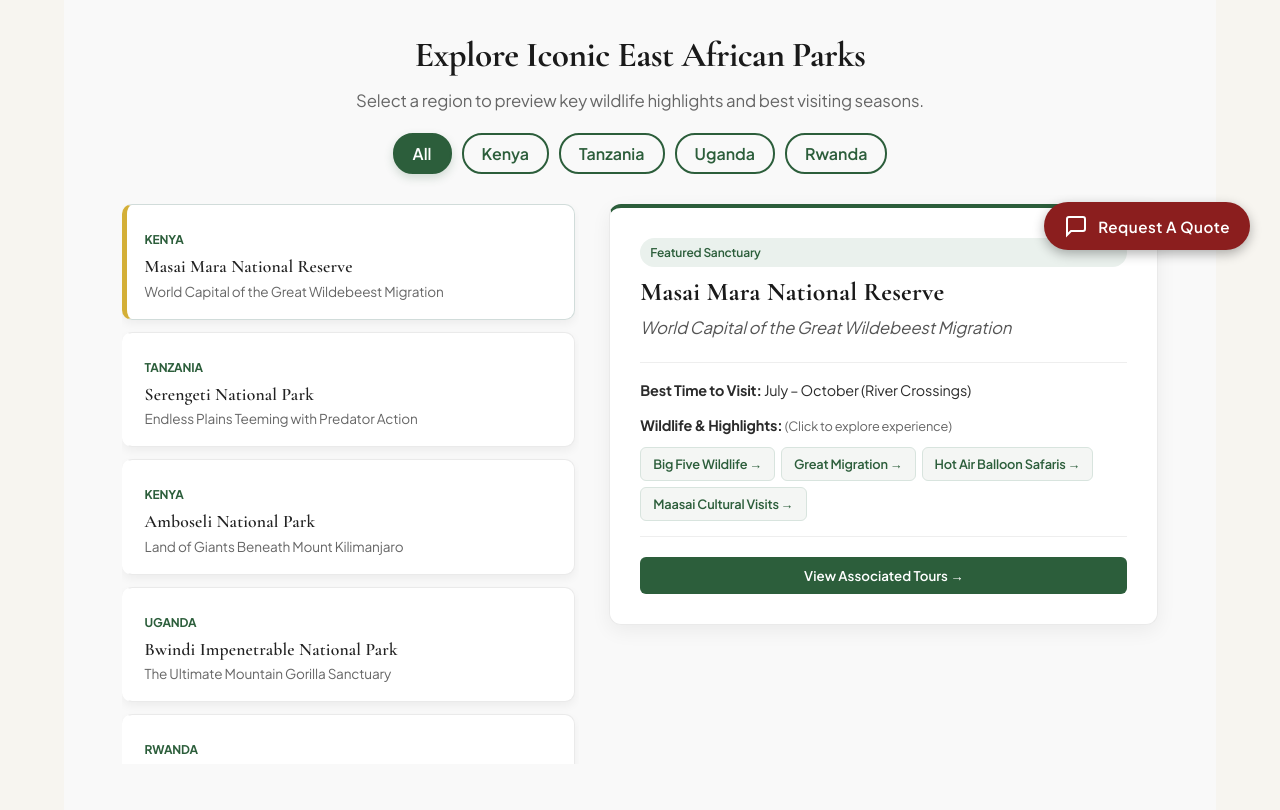
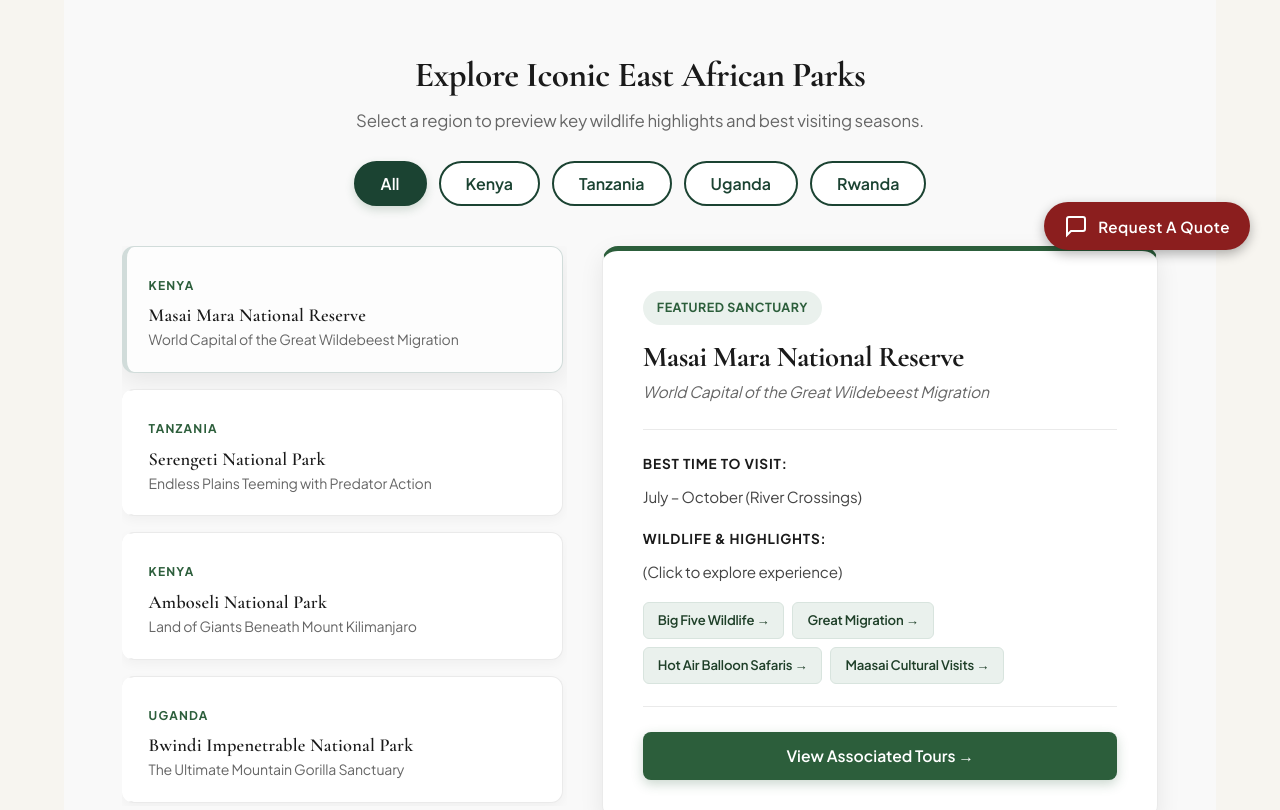
Before and after one commit to mkavulu/Mimoka-Tours-Safari, a React (Vite) app: page /destinations in a window 1280 px wide. Shown: the part 520-1330 px from the top of the page. Built offline with nearby package versions, Linux system fonts and the light colour scheme.

Commit message:
made changes

```diff
--- a/src/pages/Destinations.jsx
+++ b/src/pages/Destinations.jsx
@@ -13,9 +13,9 @@ import elephantImg from '../assets/elephant.jpeg';
 import camp1Img from '../assets/camp1.jpg';
 import camp2Img from '../assets/camp2.jpeg';
 
-// Import Destination Explorer Data & Component
+// Import Destination Explorer Data & Component Styles
 import { destinationsData } from '../data/destinationsData';
-import '../components/DestinationExplorer.css'; // or keep style unified
+import '../components/DestinationExplorer.css';
 
 export default function Destinations() {
   const navigate = useNavigate();
@@ -255,26 +255,17 @@ export default function Destinations() {
       </div>
 
       {/* Phase 2: Interactive Destination Explorer Section */}
-      <section className="explorer-section" style={{ padding: '60px 5%', background: '#f9f9f9' }}>
-        <div className="explorer-header" style={{ textAlign: 'center', marginBottom: '30px' }}>
+      <section className="explorer-section">
+        <div className="explorer-header">
           <h2>Explore Iconic East African Parks</h2>
           <p>Select a region to preview key wildlife highlights and best visiting seasons.</p>
 
-          <div className="country-filter-tabs" style={{ display: 'flex', justifyContent: 'center', gap: '10px', marginTop: '20px', flexWrap: 'wrap' }}>
+          <div className="country-filter-tabs">
             {countries.map(country => (
               <button
                 key={country}
                 className={selectedCountry === country ? 'tab-btn active' : 'tab-btn'}
                 onClick={() => setSelectedCountry(country)}
-                style={{
-                  padding: '8px 18px',
-                  borderRadius: '20px',
-                  border: '2px solid #2c5e3b',
-                  background: selectedCountry === country ? '#2c5e3b' : 'transparent',
-                  color: selectedCountry === country ? '#fff' : '#2c5e3b',
-                  fontWeight: '600',
-                  cursor: 'pointer'
-                }}
               >
                 {country}
               </button>
@@ -282,67 +273,55 @@ export default function Destinations() {
           </div>
         </div>
 
-        <div className="explorer-grid" style={{ display: 'grid', gridTemplateColumns: '1fr 1.2fr', gap: '30px', maxWidth: '1200px', margin: '0 auto' }}>
-          <div className="destinations-list" style={{ display: 'flex', flexDirection: 'column', gap: '12px' }}>
+        <div className="explorer-grid">
+          <div className="destinations-list">
             {filteredDestinations.map(dest => (
               <div
                 key={dest.id}
                 className={`destination-card ${activeDestination.id === dest.id ? 'active' : ''}`}
                 onClick={() => setActiveDestination(dest)}
-                style={{
-                  background: '#fff',
-                  padding: '18px',
-                  borderRadius: '10px',
-                  cursor: 'pointer',
-                  borderLeft: activeDestination.id === dest.id ? '5px solid #d4af37' : '5px solid transparent',
-                  boxShadow: '0 4px 10px rgba(0,0,0,0.05)'
-                }}
               >
-                <span style={{ fontSize: '0.75rem', fontWeight: '700', color: '#2c5e3b', textTransform: 'uppercase' }}>{dest.country}</span>
-                <h3 style={{ margin: '4px 0', fontSize: '1.1rem', color: '#222' }}>{dest.name}</h3>
-                <p style={{ margin: 0, fontSize: '0.85rem', color: '#666' }}>{dest.tagline}</p>
+                <span className="dest-country-tag">{dest.country}</span>
+                <h3>{dest.name}</h3>
+                <p>{dest.tagline}</p>
               </div>
             ))}
           </div>
 
-          <div className="destination-preview-panel" style={{ background: '#fff', padding: '30px', borderRadius: '12px', boxShadow: '0 6px 20px rgba(0,0,0,0.06)', borderTop: '4px solid #2c5e3b' }}>
-            <span style={{ background: '#eaf1ed', color: '#2c5e3b', padding: '4px 10px', borderRadius: '15px', fontSize: '0.75rem', fontWeight: '600', display: 'inline-block', marginBottom: '10px' }}>Featured Sanctuary</span>
-            <h3 style={{ fontSize: '1.6rem', color: '#1a1a1a', margin: '0 0 5px 0' }}>{activeDestination.name}</h3>
-            <p style={{ color: '#555', fontStyle: 'italic', marginBottom: '20px' }}>{activeDestination.tagline}</p>
+          <div className="destination-preview-panel">
+            <span className="preview-badge">Featured Sanctuary</span>
+            <div className="preview-content">
+              <h3>{activeDestination.name}</h3>
+              <p className="preview-tagline">{activeDestination.tagline}</p>
 
-            <div style={{ borderTop: '1px solid #eee', borderBottom: '1px solid #eee', padding: '15px 0', marginBottom: '20px' }}>
-              <p style={{ margin: '0 0 10px 0', fontSize: '0.9rem' }}><strong>Best Time to Visit:</strong> {activeDestination.bestTime}</p>
-              <p style={{ margin: '0 0 8px 0', fontSize: '0.9rem' }}><strong>Wildlife & Highlights:</strong> <span style={{ fontSize: '0.8rem', color: '#666' }}>(Click to explore experience)</span></p>
+              <div className="preview-details">
+                <div className="detail-item">
+                  <strong>Best Time to Visit:</strong>
+                  <span>{activeDestination.bestTime}</span>
+                </div>
+                <div className="detail-item">
+                  <strong>Wildlife & Highlights:</strong>
+                  <span>(Click to explore experience)</span>
+                </div>
 
-              <div style={{ display: 'flex', flexWrap: 'wrap', gap: '6px', marginTop: '6px' }}>
+                <ul className="highlights-chips">
                   {activeDestination.highlights.map((h, idx) => (
-                  <Link
-                    key={idx}
-                    to={`/experience/${h.slug}`}
-                    style={{
-                      background: '#f4f6f4',
-                      color: '#2c5e3b',
-                      padding: '5px 12px',
-                      borderRadius: '6px',
-                      fontSize: '0.8rem',
-                      fontWeight: '600',
-                      textDecoration: 'none',
-                      border: '1px solid #d8e4de',
-                      transition: 'all 0.2s ease'
-                    }}
-                  >
+                    <li key={idx}>
+                      <Link to={`/experience/${h.slug}`}>
                         {h.name} &rarr;
                       </Link>
+                    </li>
                   ))}
-              </div>
+                </ul>
               </div>
 
               <button
+                className="explore-tour-btn"
                 onClick={() => navigate(`/tour/${activeDestination.tourId}`)}
-              style={{ background: '#2c5e3b', color: '#fff', border: 'none', padding: '10px 20px', borderRadius: '6px', fontWeight: '600', cursor: 'pointer', width: '100%' }}
               >
                 View Associated Tours &rarr;
               </button>
+            </div>
           </div>
         </div>
       </section>
```
Lines whose indentation alone changed are shown as unchanged.
